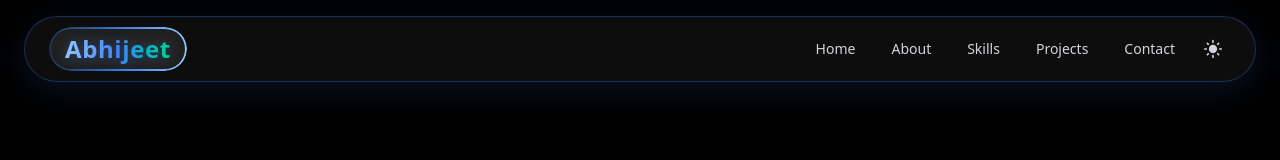
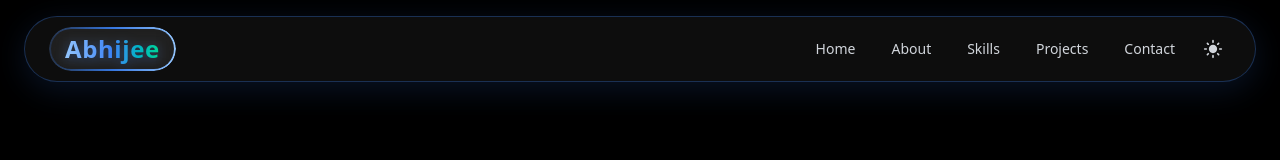
Before and after one commit to Abhijeetdev07/My_Portpolio, a React (Vite) app: page / in a window 1280 px wide. Shown: the top 160 px of the page. Built offline with nearby package versions, Linux system fonts and the light colour scheme.

Commit message:
update file

```diff
--- a/src/components/Navbar.jsx
+++ b/src/components/Navbar.jsx
@@ -53,7 +53,7 @@ const Navbar = ({ isDarkMode, toggleTheme }) => {
                 <a href="#home" className="flex items-center gap-2 group select-none">
                   <span className="px-4 py-1.5 rounded-full bg-white/5 backdrop-blur-md logo-border-shine">
                     <span className="text-2xl font-extrabold tracking-wide bg-gradient-to-r from-[var(--theme-light)] via-[var(--theme-primary)] to-emerald-400 bg-clip-text text-transparent drop-shadow-[0_2px_6px_rgba(var(--theme-primary-rgb),0.35)]">
-                      Abhijeet
+                      Abhijee
                     </span>
                   </span>
                 </a>
```
